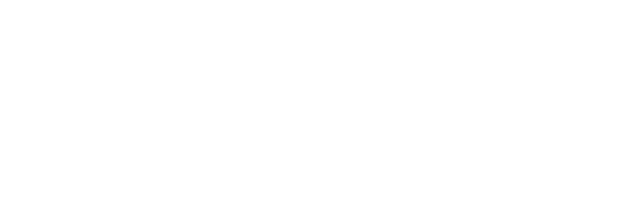
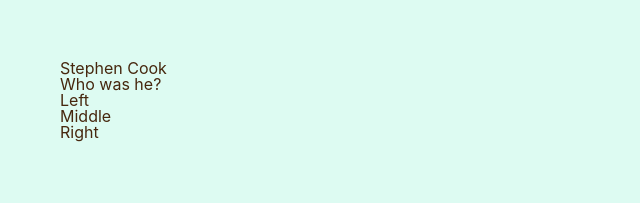
Before and after one commit to WestBrook-org/WestBrook-org.github.io, a plain HTML site: page jQuery.html in a window 1280 px wide. Shown: the whole page, without its empty margins (0-640 px from the left). Drawn offline with nearby package versions, Linux system fonts and the light colour scheme.

Commit message:
jQuery.html file

```diff
--- a/jQuery.html
+++ b/jQuery.html
@@ -1 +1,31 @@
-<script src="https://ajax.googleapis.com/ajax/libs/jquery/3.4.1/jquery.min.js"></script>
+<!DOCTYPE html>
+<html>
+  <head>
+    <meta charset="utf-8" />
+    <link href="screen.css" media="screen" rel="stylesheet" type="text/css" />
+    <title>Brook West</title>
+    <script src="https://ajax.googleapis.com/ajax/libs/jquery/3.4.1/jquery.min.js"></script>
+    <script src="main.js"></script>
+  </head>
+  <body class="index">
+    <div id="main" role="main">
+      <div id="top">
+        <h1 id="mainHeader">Stephen Cook</h1>
+      </div>
+      <div id="middle">
+        <h2>Who was he?</h2>
+      </div>
+      <div id="bottom">
+        <div id="bottomLeft">
+          <p>Left</p>
+        </div>
+        <div id="bottomMiddle">
+          <p>Middle</p>
+        </div>
+        <div id="bottomRight">
+          <p>Right</p>
+        </div>
+      </div>
+    </div>
+  </body>
+</html>
```
